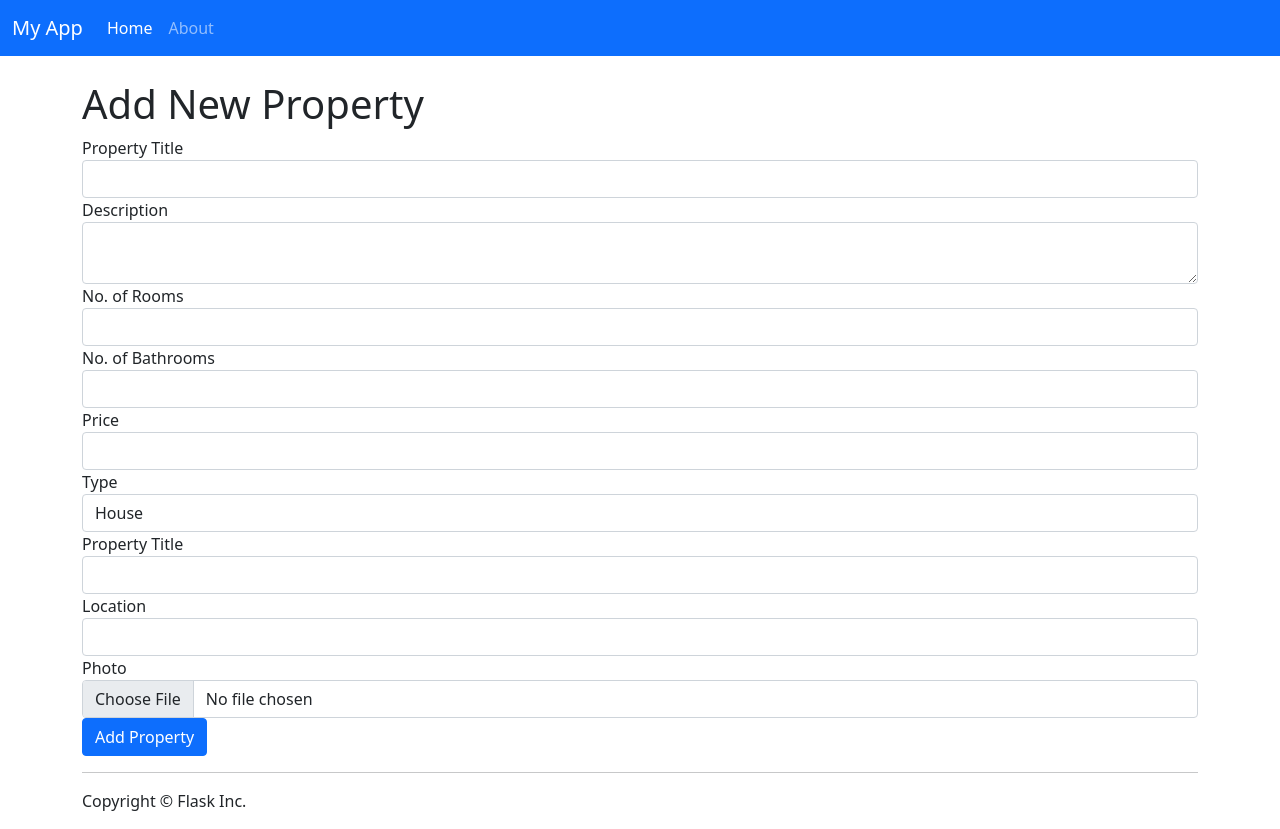
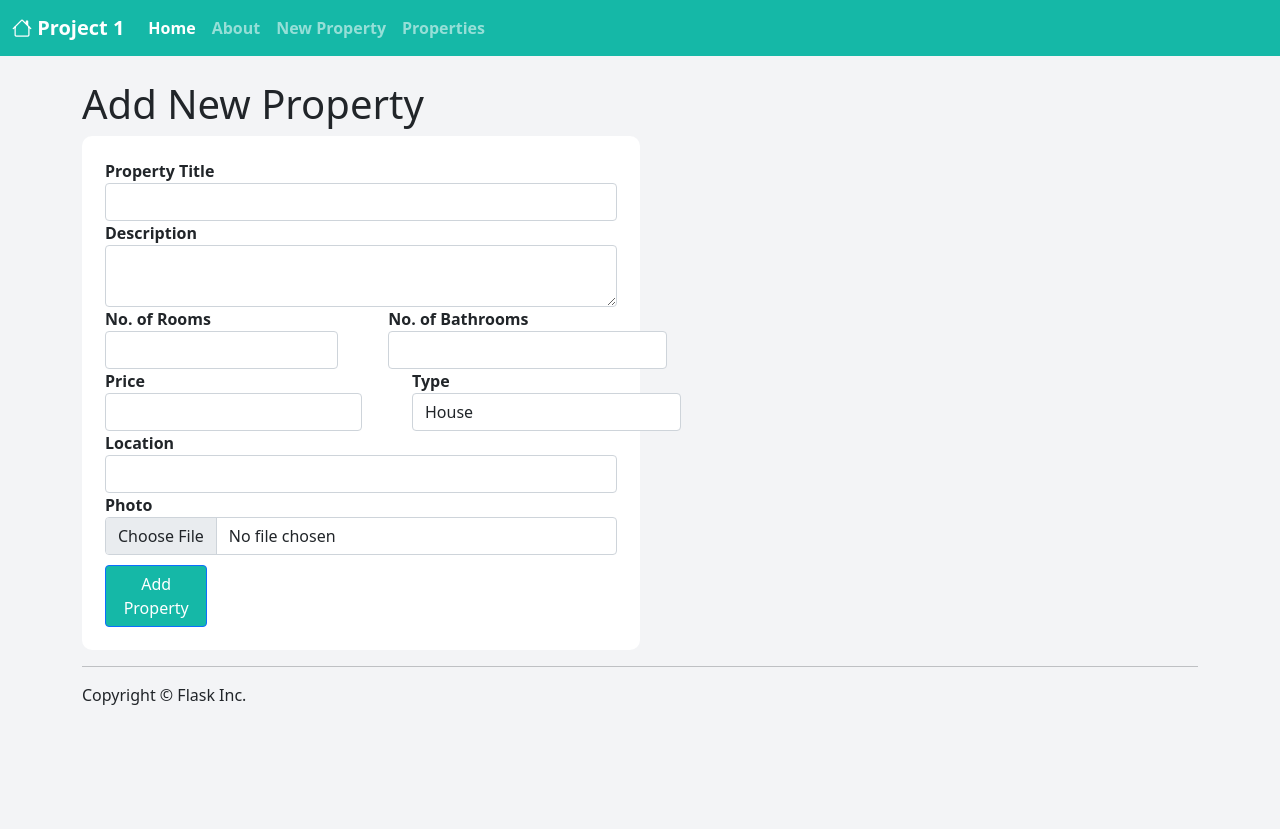
Before and after one commit to RyZeRaid/info3180-project-1, a Flask app: page /properties/create in a window 1280 px wide. After the commit the page ends 705 px from the top, so only its background shows below. Run offline with Flask 2, Linux system fonts and the light colour scheme; some libraries are stand-ins or nearby versions.

Commit message:
Compelted code

```diff
--- a/app/config.py
+++ b/app/config.py
@@ -9,4 +9,4 @@ class Config(object):
     SECRET_KEY = os.environ.get('SECRET_KEY', 'Som3$ec5etK*y')
     SQLALCHEMY_DATABASE_URI = os.environ.get('DATABASE_URL', '').replace('postgres://', 'postgresql://')
     SQLALCHEMY_TRACK_MODIFICATIONS = False # This is just here to suppress a warning from SQLAlchemy as it will soon be removed
-    UPLOAD_FOLDER = os.environ.get('UPLOAD_FOLDER', 'app/static/uploads')
+    UPLOAD_FOLDER = os.environ.get('UPLOAD_FOLDER')
--- a/app/static/css/app.css
+++ b/app/static/css/app.css
@@ -1,3 +1,96 @@
 body {
     padding-top: 5rem;
+    background-color: #f3f4f6;
 }
+
+html, body {
+    max-width: 100%;
+    overflow-x: hidden;
+}
+
+.container_view {
+    max-width: 100%;
+    flex-wrap: wrap;
+    display: flex;
+    justify-content: center;
+    align-items: center;
+}
+
+.grid_view {
+    padding-left: 20px;
+    padding-bottom: 20px;
+}
+
+.form-layout {
+    background-color: white;
+    border-style: solid;
+    border-radius: 10px;
+    border-color: white;
+    padding: 20px;
+    width: 50%;
+}
+
+.navbar{
+    background-color: #15b8a7;
+}
+
+#button1 {
+    margin-top: 10px;
+    width: 20%;
+}
+
+.sides {
+    display: flex;
+}
+
+.sizes {
+    width: 100%;
+}
+
+.space {
+    margin-left: 50px;
+}
+
+.size {
+    width: 170%;
+}
+
+.bold {
+    font-weight: bold;
+}
+
+.card-footer {
+    background-color: #15b8a7;
+}
+
+a {
+    text-decoration: none;
+    font-weight: bold;
+    color: white;
+    text-align: center;
+}
+
+.bubble {
+    background-color: #5fa4fa;
+    border-radius: 17px;
+    width: fit-content;
+    padding: 4px;
+    color: white;
+}
+
+.flex {
+    display: flex;
+}
+
+#type {
+    background-color: #fabf23;
+    margin-left: 15px;
+}
+
+.btn {
+    background-color: #15b8a7;
+}
+
+#distance {
+    margin-left: 15px;
+}
--- a/app/templates/base.html
+++ b/app/templates/base.html
@@ -9,6 +9,8 @@
 
     <!-- Bootstrap -->
     <link href="/static/css/bootstrap.min.css" rel="stylesheet">
+    <link rel="stylesheet" href="https://cdn.jsdelivr.net/npm/bootstrap-icons@1.5.0/font/bootstrap-icons.css" >
+    <script src="https://kit.fontawesome.com/c439e2f147.js" crossorigin="anonymous"></script>
 
     <link rel="stylesheet" href="/static/css/app.css">
     {% block css %} {% endblock%}
--- a/app/templates/header.html
+++ b/app/templates/header.html
@@ -1,6 +1,6 @@
-<nav class="navbar navbar-expand-lg navbar-dark bg-primary fixed-top">
+<nav class="navbar navbar-expand-lg navbar-dark fixed-top">
   <div class="container-fluid">
-    <a class="navbar-brand" href="#">My App</a>
+    <a class="navbar-brand" href="#"> <i class="bi bi-house"></i> Project 1</a>
     <button class="navbar-toggler" type="button" data-bs-toggle="collapse" data-bs-target="#navbarSupportedContent" aria-controls="navbarSupportedContent" aria-expanded="false" aria-label="Toggle navigation">
       <span class="navbar-toggler-icon"></span>
     </button>
@@ -13,6 +13,12 @@
         <li class="nav-item">
           <a class="nav-link" href="{{ url_for('about') }}">About</a>
         </li>
+        <li class="nav-item">
+          <a class="nav-link" href="{{ url_for('create') }}">New Property</a>
+        </li>
+        <li class="nav-item">
+          <a class="nav-link" href="{{ url_for('properties') }}">Properties</a>
+        </li>
       </ul>
     </div>
   </div>
--- a/app/templates/propertycreate.html
+++ b/app/templates/propertycreate.html
@@ -10,54 +10,55 @@
 
     {% include 'flash_messages.html' %}
 
-
-    <div class="form-group">
-        {{ form.prop_title.label }}
-        {{ form.prop_title(class="form-control") }}
+    <div class="form-layout">
+        <div>
+            {{ form.prop_title.label(class="bold")}}
+            {{ form.prop_title(class="form-control sizes") }}
         </div>
 
-    <div class="form-group">
-        {{ form.description.label }}
-        {{ form.description(class="form-control") }}
+        <div>
+            {{ form.description.label(class="bold") }}
+            {{ form.description(class="form-control sizes") }}
         </div>
 
-    <div class="form-group">
-        {{ form.num_rooms.label }}
+        <div class="sides">
+            <div>
+                {{ form.num_rooms.label(class="bold") }}
                 {{ form.num_rooms(class="form-control") }}
             </div>
 
-    <div class="form-group">
-        {{ form.num_bathrooms.label }}
-        {{ form.num_bathrooms(class="form-control") }}
+            <div>
+                {{ form.num_bathrooms.label(class="space bold") }}
+                {{ form.num_bathrooms(class="form-control space") }}
+            </div>
         </div>
 
-    <div class="form-group">
-        {{ form.price.label }}
+        <div class="sides">
+            <div>
+                {{ form.price.label(class="bold")  }}
                 {{ form.price(class="form-control") }}
             </div>
 
-    <div class="form-group">
-        {{ form.prop_type.label }}
-        {{ form.prop_type(class="form-control") }}
+
+            <div>
+                {{ form.prop_type.label (class="space bold")}}
+                {{ form.prop_type(class="form-control space size") }}
+            </div>
         </div>
 
-    <div class="form-group">
-        {{ form.prop_title.label }}
-        {{ form.prop_title(class="form-control") }}
+        <div>
+            {{ form.location.label(class="bold")  }}
+            {{ form.location(class="form-control sizes") }}
         </div>
 
-    <div class="form-group">
-        {{ form.location.label }}
-        {{ form.location(class="form-control") }}
-    </div>
-
-    <div class="form-group">
-        {{ form.photo.label }}
-        {{ form.photo(class="form-control") }}
+        <div>
+            {{ form.photo.label(class="bold")  }}
+            {{ form.photo(class="form-control sizes") }}
         </div>
 
 
-    <button type="submit" name="submit" class="btn btn-primary">Add Property</button>
+        <button type="submit" name="submit" class="btn btn-primary" id="button1">Add Property</button>
+    </div>
 
 </form>
 {% endblock %}
--- a/app/views.py
+++ b/app/views.py
@@ -6,10 +6,11 @@ This file creates your application.
 """
 import os
 from app import app, db
-from flask import render_template, request, redirect, url_for, flash
+from flask import render_template, request, redirect, url_for, flash, send_from_directory
 from .forms import Property
 from .models import Properties
 from werkzeug.utils import secure_filename
+from operator import length_hint
 
 
 ###
@@ -56,11 +57,22 @@ def create():
 
 @app.route('/properties')
 def properties():
-    return render_template('properties.html')
 
-@app.route('/properties/<propertyid>')
-def propetyid():
-    return render_template('property.html')
+    if get_info != []:
+        return render_template('properties.html', prop = get_info())
+
+@app.route('/properties/<int:id>')
+def propetyid(id):
+    properties = Properties.query.get_or_404(id)
+    return render_template('property.html', properties = properties)
+
+@app.route("/properties/create/<filename>")
+def get_image(filename):
+    return send_from_directory(os.path.join(os.getcwd(),app.config['UPLOAD_FOLDER']), path=filename)
+
+def get_info():
+    info = Properties.query.all()
+    return info
 
 ###
 # The functions below should be applicable to all Flask apps.
@@ -80,6 +92,8 @@ def send_text_file(file_name):
     """Send your static text file."""
     file_dot_text = file_name + '.txt'
     return app.send_static_file(file_dot_text)
+
+
 
 
 @app.after_request
```
Also changed, not shown: app/templates/properties.html (+23 -3 lines), app/templates/property.html (+33 -2 lines), app/static/uploads/02C.jpg (added). Lines whose indentation alone changed are shown as unchanged.
